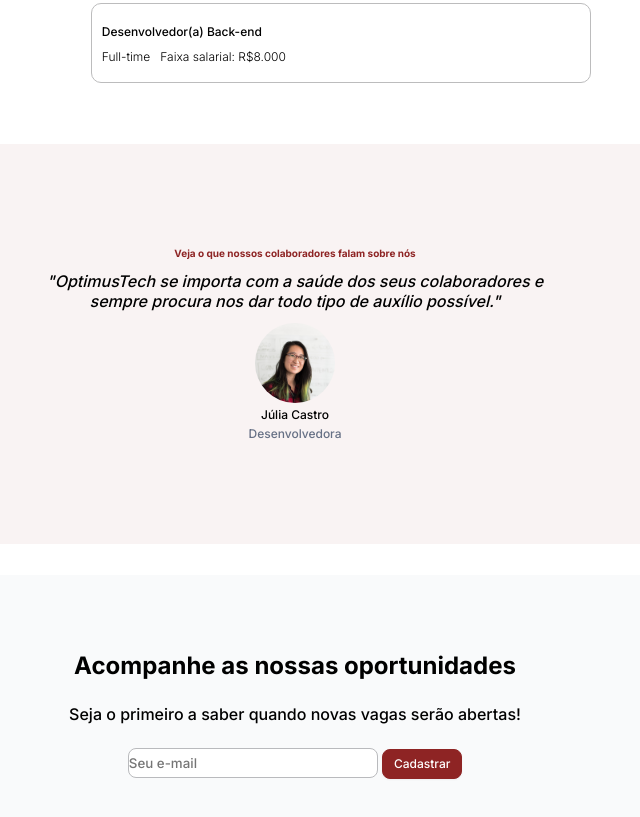
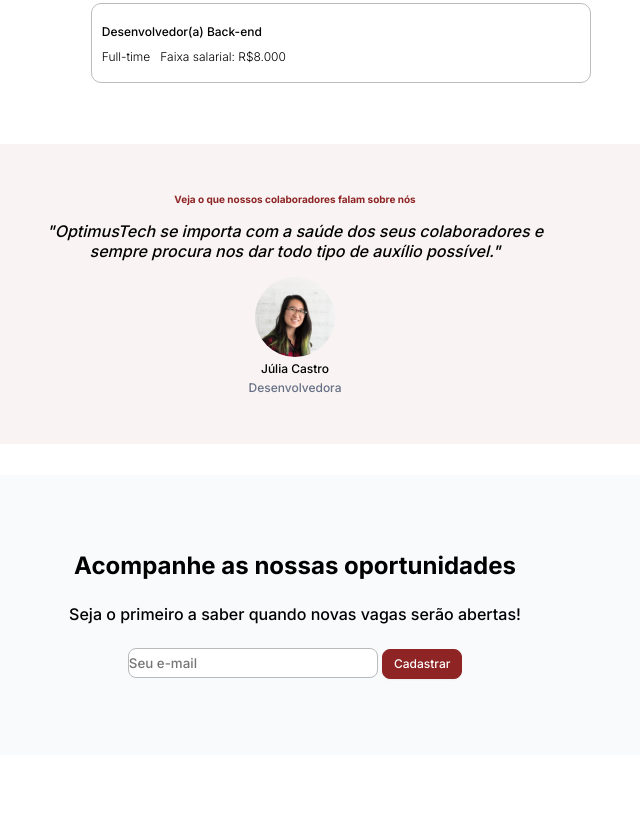
Before and after one commit to jonathanppmaia/7dayofcode, a plain HTML site: page index.html in a window 768 px wide. Shown: the part 1472-2289 px from the top of the page, without its empty margins (89-729 px from the left). After the commit the page ends 2227 px from the top, so only its background shows below. Drawn offline with Linux system fonts and the light colour scheme.

Commit message:
test comments

```diff
--- a/css/responsive.css
+++ b/css/responsive.css
@@ -8,8 +8,8 @@
 
   .comments {
     max-width: 90%;
-    height: 50vh;
-    row-gap: 12px;
+    height: 300px;
+    row-gap: 16px;
     margin: 4% auto;
   }
 
```
